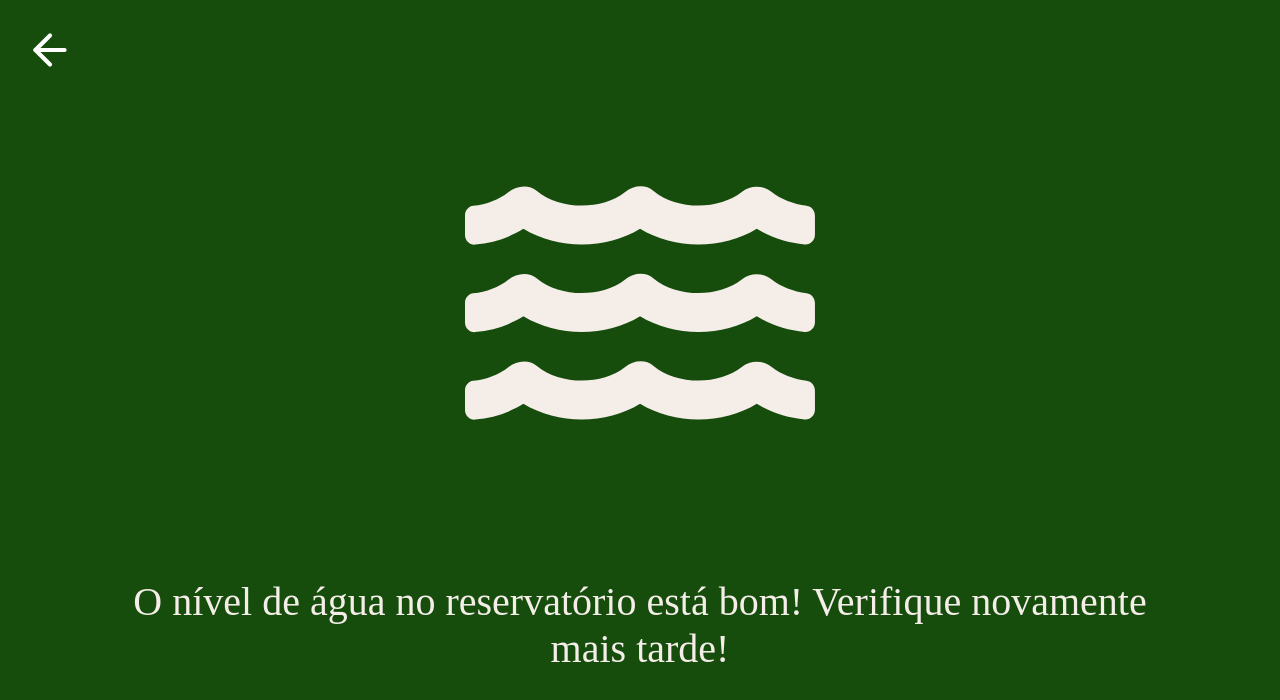
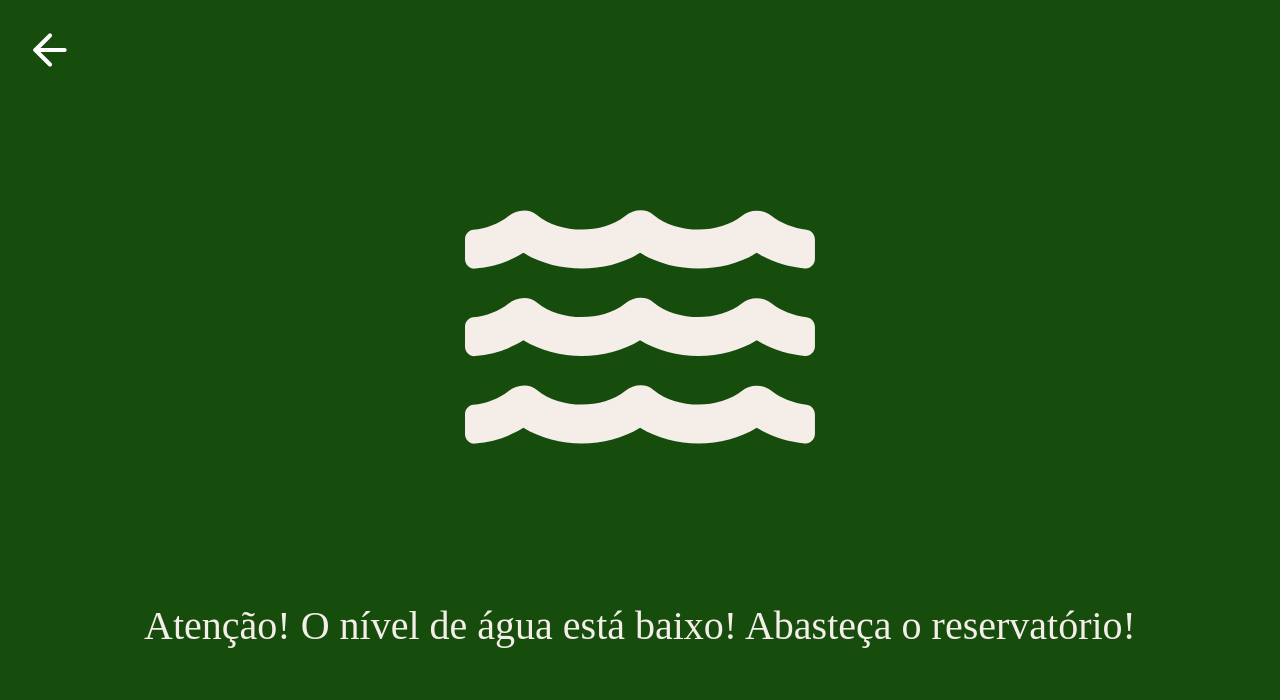
Before and after one commit to DaniloColares/TCC, a React (Vite) app: page /waterlevel in a window 1280 px wide. Shown: the top 700 px of the page. Built offline with nearby package versions, Linux system fonts and the light colour scheme.

Commit message:
refactor: remove app's name

```diff
--- a/src/pages/Splash/index.jsx
+++ b/src/pages/Splash/index.jsx
@@ -12,7 +12,6 @@ export function Splash() {
       <Icon>
         <FaTree size={200}/>
       </Icon>
-      <h1>save my plant</h1>
     </Container>
   )
 }
--- a/src/pages/Splash/styles.js
+++ b/src/pages/Splash/styles.js
@@ -12,13 +12,6 @@ export const Container = styled.button`
   align-items: center;
 
   gap: 30px;
-
-  > h1 {
-    color: white;
-    width: 500px;
-    font-size: 100px;
-    text-align: center;
-  }
 `;
 
 export const Icon = styled.div`
--- a/src/pages/WaterLevel/index.jsx
+++ b/src/pages/WaterLevel/index.jsx
@@ -15,7 +15,7 @@ export function WaterLevel() {
         <FiArrowLeft size={50}/>
       </ArrowIcon>
       <FaWater size={350}/>
-      {!needWater ? (
+      {needWater ? (
         <p>Atenção! O nível de água está baixo! Abasteça o reservatório!</p>
       ) : (
         <p>O nível de água no reservatório está bom! Verifique novamente mais tarde!</p>
```
